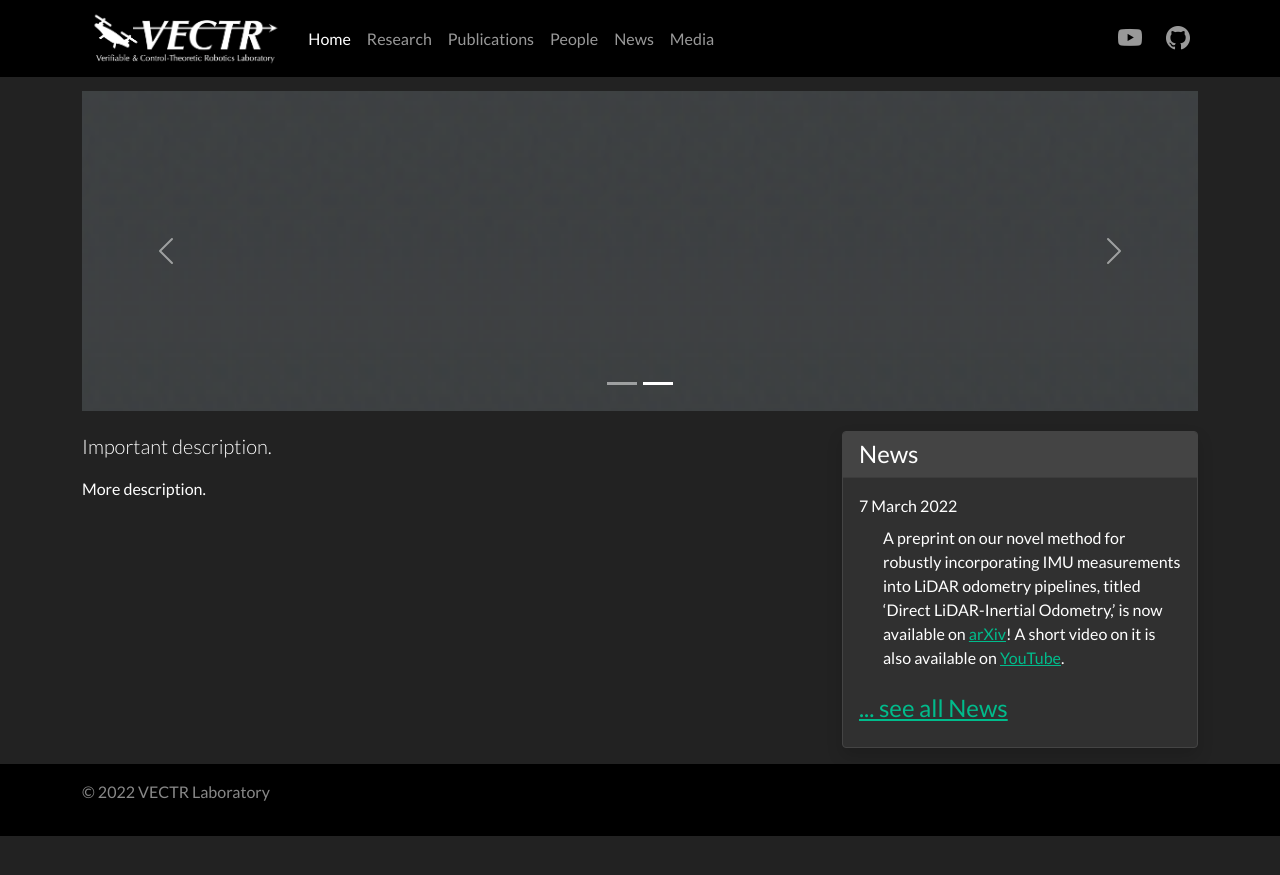
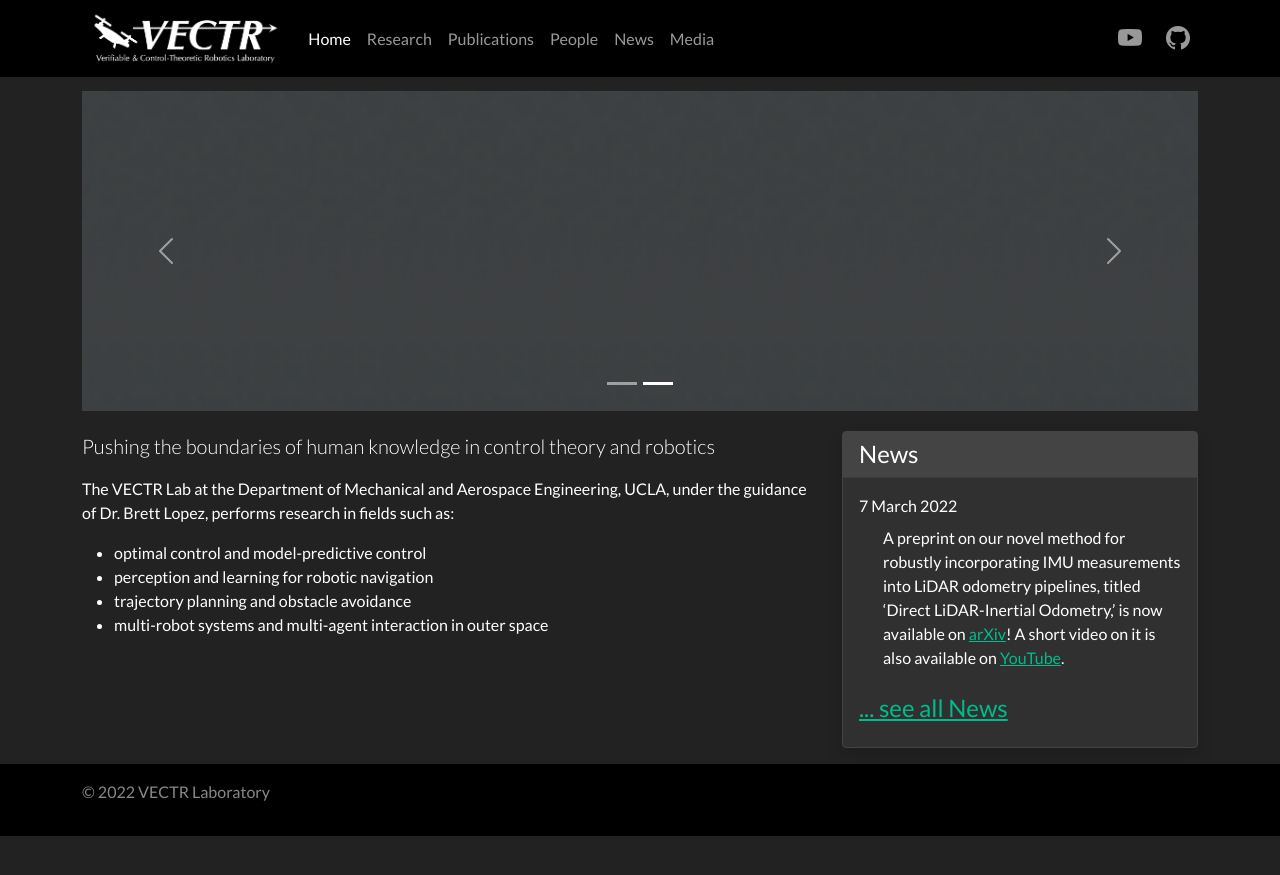
Before and after one commit to vectr-ucla/vectr-ucla.github.io, a Jekyll site: the page built from _pages/home.md, in a window 1280 px wide. Shown: the top 875 px of the page. Built offline with Jekyll 4.4.1, drawn with Linux system fonts in a browser that asks for light colours.

```diff
--- a/_includes/carousel.html
+++ b/_includes/carousel.html
@@ -12,7 +12,7 @@
         <div>
           <!-- <h1>VECTR at UCLA</h1> -->
           <h2>Verifiable & Control-Theoretic Robotics Laboratory</h2>
-          <p class="lead">Some description</p>
+          <p class="lead">University of California, Los Angeles</p>
         </div>
       </div>
     </div>
--- a/_pages/home.md
+++ b/_pages/home.md
@@ -6,7 +6,13 @@ permalink: /
 ---
 
 <p class="lead">
-  Important description.
+  Pushing the boundaries of human knowledge in control theory and robotics
 </p>
 
-More description.
+The VECTR Lab at the Department of Mechanical and Aerospace Engineering, UCLA, under the guidance of Dr. Brett Lopez, performs research in fields such as:
+<ul>
+  <li>optimal control and model-predictive control</li>
+  <li>perception and learning for robotic navigation</li>
+  <li>trajectory planning and obstacle avoidance</li>
+  <li>multi-robot systems and multi-agent interaction in outer space</li>
+</ul>
```
Also changed, not shown: _data/members.yml (+17 -3 lines).
